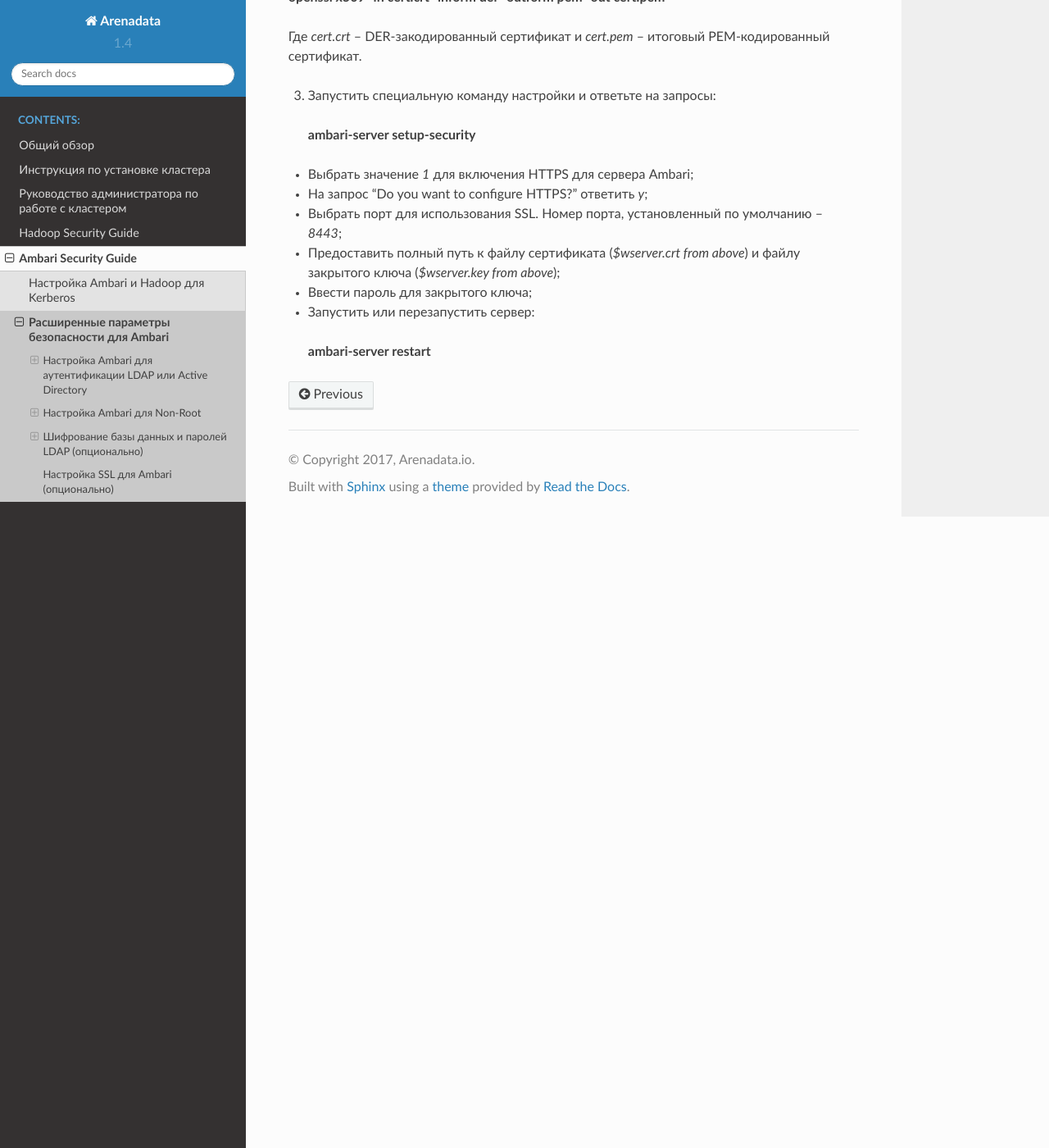
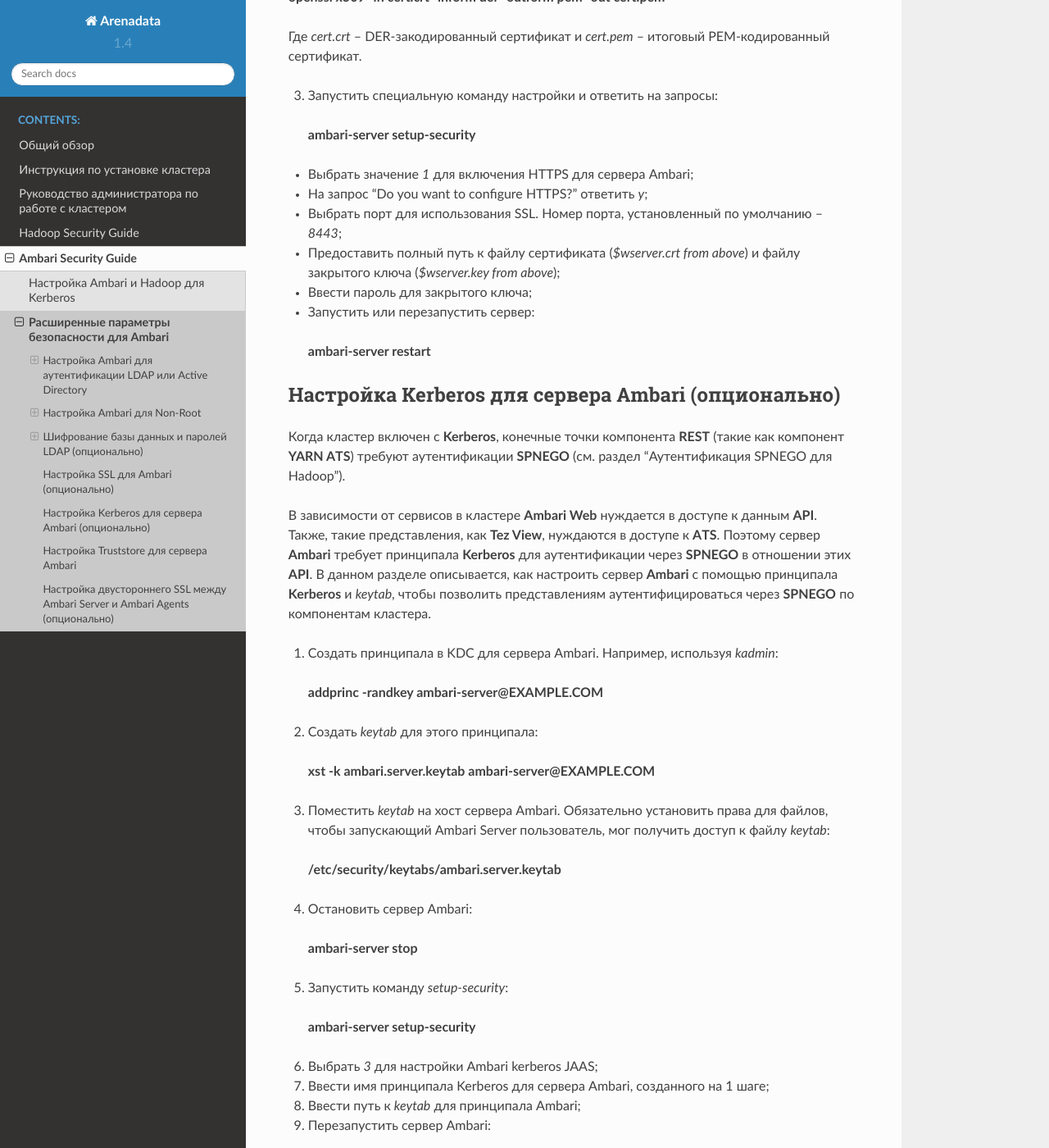
Before and after one commit to arenadata/docs_adps, a Sphinx documentation site: the page built from source/SecurityAmbari/options.rst, in a window 1280 px wide and 1400 px high, scrolled down 12758 px. Shown: the whole window at 82% size. Built offline with Sphinx 7.4.7 and the Read the Docs theme 2.0.0, drawn with Linux system fonts in a browser that asks for light colours; pages that are not in the unit, such as notebooks, are missing from menus; some of the changed text lies outside the part shown.

Commit message:
Update options.rst

```diff
--- a/source/SecurityAmbari/options.rst
+++ b/source/SecurityAmbari/options.rst
@@ -440,7 +440,7 @@
 
 Где *cert.crt* – DER-закодированный сертификат и *cert.pem* – итоговый PEM-кодированный сертификат.
 
-3.	Запустить специальную команду настройки и ответьте на запросы:
+3.	Запустить специальную команду настройки и ответить на запросы:
 
   :command:`ambari-server setup-security`
 
@@ -452,3 +452,84 @@
 +	Запустить или перезапустить сервер:
 
   :command:`ambari-server restart`
+
+
+
+Настройка Kerberos для сервера Ambari (опционально)
+^^^^^^^^^^^^^^^^^^^^^^^^^^^^^^^^^^^^^^^^^^^^^^^^^^^
+
+Когда кластер включен с **Kerberos**, конечные точки компонента **REST** (такие как компонент **YARN ATS**) требуют аутентификации **SPNEGO** (см. раздел "Аутентификация SPNEGO для Hadoop").
+
+В зависимости от сервисов в кластере **Ambari Web** нуждается в доступе к данным **API**. Также, такие представления, как **Tez View**, нуждаются в доступе к **ATS**. Поэтому сервер **Ambari** требует принципала **Kerberos** для аутентификации через **SPNEGO** в отношении этих **API**. В данном разделе описывается, как настроить сервер **Ambari** с помощью принципала **Kerberos** и *keytab*, чтобы позволить представлениям аутентифицироваться через **SPNEGO** по компонентам кластера.
+
+1.	Создать принципала в KDC для сервера Ambari. Например, используя *kadmin*:
+
+  :command:`addprinc -randkey ambari-server@EXAMPLE.COM`
+
+2.	Создать *keytab* для этого принципала:
+
+  :command:`xst -k ambari.server.keytab ambari-server@EXAMPLE.COM`
+
+3.	Поместить *keytab* на хост сервера Ambari. Обязательно установить права для файлов, чтобы запускающий Ambari Server пользователь, мог получить доступ к файлу *keytab*:
+
+  :command:`/etc/security/keytabs/ambari.server.keytab`
+
+4.	Остановить сервер Ambari:
+
+  :command:`ambari-server stop`
+
+5.	Запустить команду *setup-security*:
+
+  :command:`ambari-server setup-security`
+
+6.	Выбрать *3* для настройки Ambari kerberos JAAS;
+7.	Ввести имя принципала Kerberos для сервера Ambari, созданного на 1 шаге;
+8.	Ввести путь к *keytab* для принципала Ambari;
+9.	Перезапустить сервер Ambari:
+
+  :command:`ambari-server restart`
+
+
+
+Настройка Truststore для сервера Ambari
+^^^^^^^^^^^^^^^^^^^^^^^^^^^^^^^^^^^^^^^
+
+При использовании шифрования для **Hadoop** необходимо настроить **Truststore Ambari** и добавить сертификаты.
+
+.. important:: Во время настройки Ambari Server не должен быть запущен: либо внести изменения перед первым запуском сервера Ambari, либо остановить сервер для внесения изменений
+
+1.	Войти на хост Ambari Server;
+2.	Выбрать *4* для Setup truststore:
+
++	На запрос "Do you want to import a certificate into Truststore?" ответить *y*;
++	Ввести тип Truststore. Параметрами являются *jks*, *jceks* или *pks12*;
++	Указать путь к файлу Truststore;
++	Ввести пароль для Truststore и подтвердить его. Пароль должен содержать не менее 6 символов (Примечание: последние три шага требуются только при первичной настройке Truststore для Ambari);
+
+3.	Запустить или перезапустить Ambari Server:
+
+  :command:`ambari -server restart`
+
+4.	Выполнить настройку безопасности и выбрать пункт *5* для импорта сертификата в *truststore*.
+
+
+
+Настройка двустороннего SSL между Ambari Server и Ambari Agents (опционально)
+^^^^^^^^^^^^^^^^^^^^^^^^^^^^^^^^^^^^^^^^^^^^^^^^^^^^^^^^^^^^^^^^^^^^^^^^^^^^^
+
+Двусторонний **SSL** обеспечивает шифрование связи между сервером **Ambari** и агентами **Ambari**. По умолчанию **Ambari** отправляет данные с отключенным двухсторонним **SSL**.
+
+.. important:: Во время настройки Ambari Server не должен быть запущен: либо внести изменения перед первым запуском сервера Ambari, либо остановить сервер для внесения изменений
+
+Для включения двухстороннего **SSL** необходимо:
+
+1.	На хосте сервера Ambari в текстовом редакторе открыть файл */etc/ambari-server/conf/ambari.properties*;
+2.	Добавить следующее свойство:
+
+  :command:`security.server.two_way_ssl = true`
+
+3.	Запустить или перезапустить Ambari Server:
+
+  :command:`ambari -server restart`
+
+Сертификаты агента автоматически загружаются во время регистрации агента.
```
